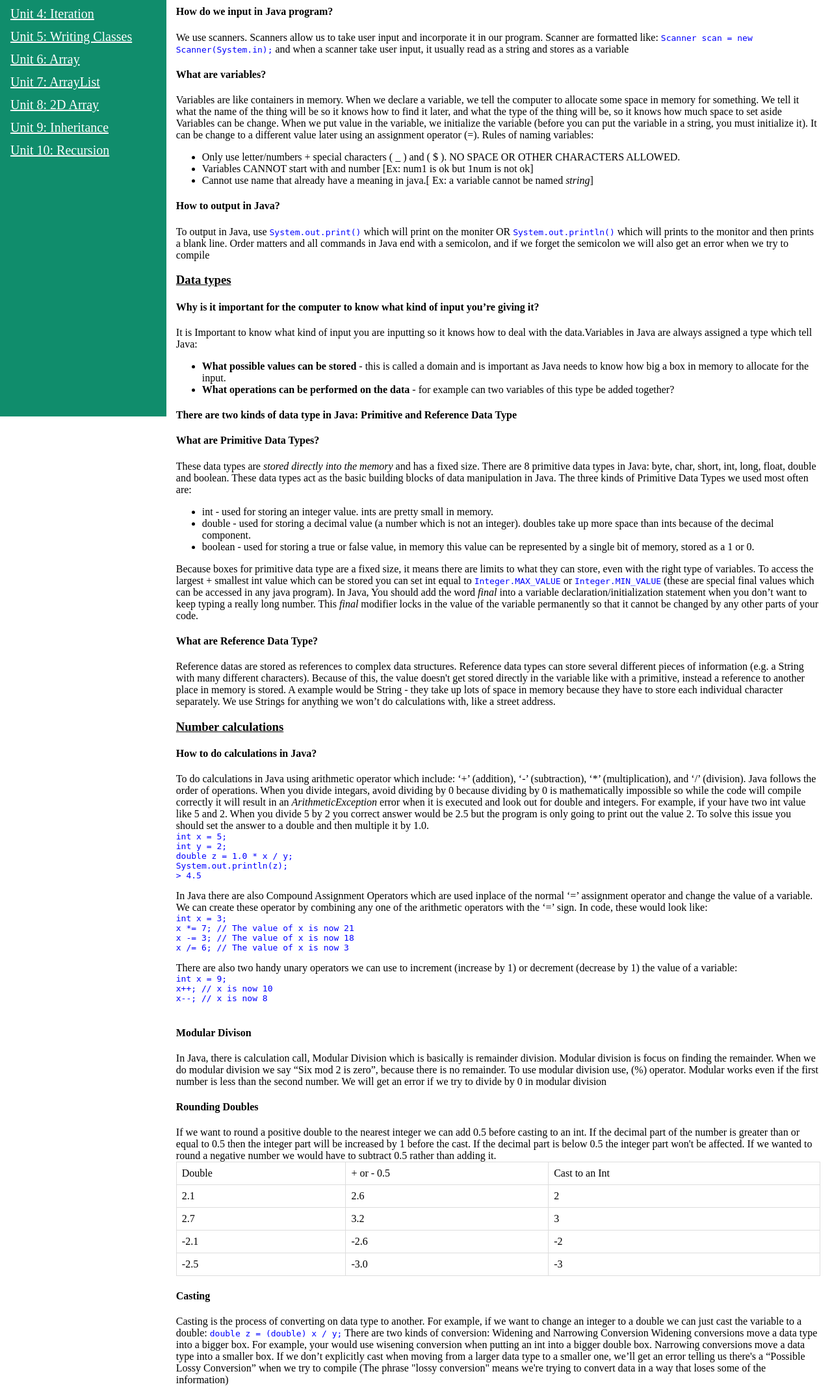
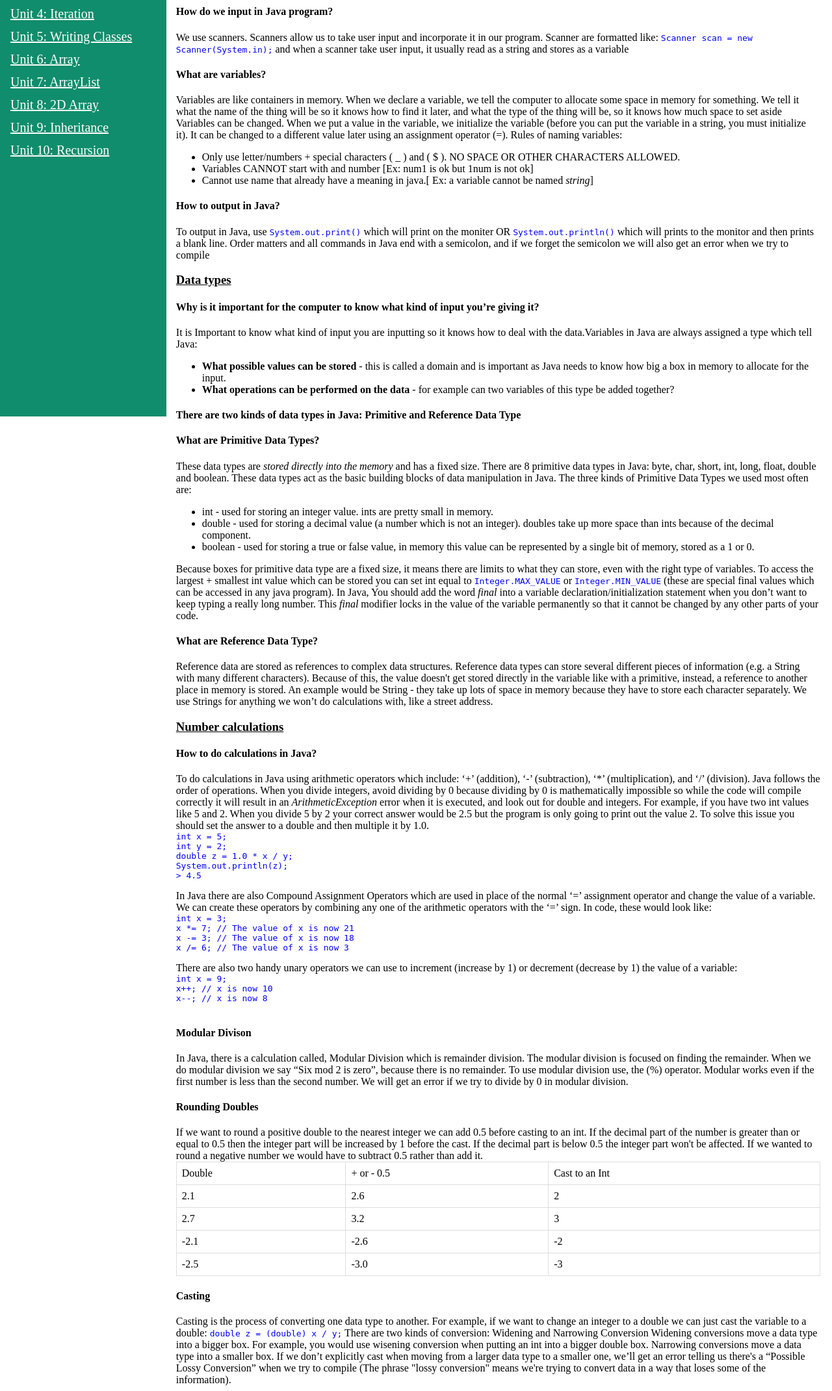
Before and after one commit to hstatsep-students/apcsa-fp, a Flask app: page /unit1 in a window 1280 px wide. Shown: the part 179-2320 px from the top of the page at 65% size. Run offline with Flask 2, Linux system fonts and the light colour scheme.

Commit message:
update repo

```diff
--- a/app/templates/unit_1.html
+++ b/app/templates/unit_1.html
@@ -2,6 +2,7 @@
     <head>
         <link rel="stylesheet" type="text/css" />
         <meta name="viewport" content="width=device-width, initial-scale=1">
+
         <style>
             table {
               border-collapse: collapse;
@@ -13,7 +14,6 @@
               text-align: left;
               padding: 8px;
             }
-
         </style>
     </head>
 
@@ -32,9 +32,10 @@
 
         <h4>What are variables?</h4>
         <body>Variables are like containers in memory. When we declare a variable, we tell the computer to allocate some space in memory for something. We tell it what the name of the thing will be so it knows how to find it later, and what the type of the thing will be, so it knows how much space to set aside</body>
-            <body>Variables can be change. When we put value in the variable, we initialize the variable (before you can put the variable in a string, you must initialize it). It can be change to a different value later using an assignment operator (=). </body>
+        <body>Variables can be changed. When we put a value in the variable, we initialize the variable (before you can put the variable in a string, you must initialize it). It can be changed to a different value later using an assignment operator (=). </body>
 
         <body>Rules of naming variables:</body>
+
         <ul>
             <li>Only use letter/numbers + special characters ( _ ) and ( $ ). NO SPACE OR OTHER CHARACTERS ALLOWED.</li>
             <li>Variables CANNOT start with and number [Ex: num1 is ok but 1num is not ok]</li>
@@ -50,33 +51,36 @@
 
         <h4> Why is it important for the computer to know what kind of input you’re giving it?</h4>
         <body>It is Important to know what kind of input you are inputting so it knows how to deal with the data.Variables in Java are always assigned a type which tell Java:</body>
+
         <ul>
-                <li> <b>What possible values can be stored</b> - this is called a domain and is important as Java needs to know how big a box in memory to allocate for the input.</li>
-                <li> <b>What operations can be performed on the data</b> - for example can two variables of this type be added together?</li>
+            <li><b>What possible values can be stored</b> - this is called a domain and is important as Java needs to know how big a box in memory to allocate for the input.</li>
+            <li><b>What operations can be performed on the data</b> - for example can two variables of this type be added together?</li>
         </ul>
 
-            <h4>There are two kinds of data type in Java: Primitive and Reference Data Type</h4>
+        <h4>There are two kinds of data types in Java: Primitive and Reference Data Type</h4>
 
         <h4> What are  Primitive Data Types?</h4>
         <body>These data types are <i>stored directly into the memory</i> and has a fixed size. There are 8 primitive data types in Java: byte, char, short, int, long, float, double and boolean. These data types act as the basic building blocks of data manipulation in Java. The three kinds of Primitive Data Types we used most often are: </body>
+
         <ul>
             <li>int - used for storing an integer value. ints are pretty small in memory.</li>
             <li>double - used for storing a decimal value (a number which is not an integer). doubles take up more space than ints because of the decimal component.</li>
             <li>boolean - used for storing a true or false value, in memory this value can be represented by a single bit of memory, stored as a 1 or 0.</li>
         </ul>
-            <body>Because boxes for primitive data type are a fixed size, it means there are limits to what they can store, even with the right type of variables. To access the largest + smallest int value which can be stored you can set int equal to <code>Integer.MAX_VALUE</code> or <code>Integer.MIN_VALUE</code>  (these are special final values which can be accessed in any java program). </body>
+
+        <body>Because boxes for primitive data type are a fixed size, it means there are limits to what they can store, even with the right type of variables. To access the largest + smallest int value which can be stored you can set int equal to <code>Integer.MAX_VALUE</code> or <code>Integer.MIN_VALUE</code> (these are special final values which can be accessed in any java program). </body>
         <body>In Java, You should add the word <i>final</i> into a variable declaration/initialization statement when you don’t want to keep typing a really long number. This <i>final</i> modifier locks in the value of the variable permanently so that it cannot be changed by any other parts of your code. </body>
 
         <h4>What are Reference Data Type?</h4>
-            <body> Reference datas are stored as references to complex data structures. Reference data types can store several different pieces of information (e.g. a String with many different characters). Because of this, the value doesn't get stored directly in the variable like with a primitive, instead a reference to another place in memory is stored. A example would be String - they  take up lots of space in memory because they have to store each individual character separately. We use Strings for anything we won’t do calculations with, like a street address.</body>
+        <body> Reference data are stored as references to complex data structures. Reference data types can store several different pieces of information (e.g. a String with many different characters). Because of this, the value doesn't get stored directly in the variable like with a primitive, instead, a reference to another place in memory is stored. An example would be String - they take up lots of space in memory because they have to store each character separately. We use Strings for anything we won’t do calculations with, like a street address.</body>
     </div>
 
     <div class = "part3">
         <h3>Number calculations</h3>
 
         <h4>How to do calculations in Java?</h4>
-            <body> To do calculations in Java using arithmetic operator which include: ‘+’ (addition), ‘-’ (subtraction), ‘*’ (multiplication), and ‘/’ (division). Java follows the order of operations.</body>
-            <body>When you divide integars, avoid dividing by 0 because dividing by 0 is mathematically impossible so while the code will compile correctly it will result in an <i>ArithmeticException</i> error when it is executed and look out for double and integers. For example, if your have two int value like 5 and 2. When you divide 5 by 2 you correct answer would be 2.5 but the program is only going to print out the value 2. To solve this issue you should set the answer to a double and then multiple it by 1.0. <br></body>
+        <body> To do calculations in Java using arithmetic operators which include: ‘+’ (addition), ‘-’ (subtraction), ‘*’ (multiplication), and ‘/’ (division). Java follows the order of operations.</body>
+        <body>When you divide integers, avoid dividing by 0 because dividing by 0 is mathematically impossible so while the code will compile correctly it will result in an <i>ArithmeticException</i> error when it is executed, and look out for double and integers. For example, if you have two int values like 5 and 2. When you divide 5 by 2 your correct answer would be 2.5 but the program is only going to print out the value 2. To solve this issue you should set the answer to a double and then multiple it by 1.0. <br></body>
 
         <code>
             int x = 5;<br>
@@ -86,7 +90,7 @@
             > 4.5 <br><br>
         </code>
 
-            <body>In Java there are also Compound Assignment Operators which are used inplace of the normal ‘=’ assignment operator and change the value of a variable. We can create these operator by combining any one of the arithmetic operators with the ‘=’ sign. In code, these would look like:<br></body>
+        <body>In Java there are also Compound Assignment Operators which are used in place of the normal ‘=’ assignment operator and change the value of a variable. We can create these operators by combining any one of the arithmetic operators with the ‘=’ sign. In code, these would look like:<br></body>
 
         <code>
             int x = 3; <br>
@@ -96,6 +100,7 @@
         </code>
 
         <body>There are also two handy unary operators we can use to increment (increase by 1) or decrement (decrease by 1) the value of a variable:<br></body>
+
         <code>
             int x = 9;<br>
             x++; // x is now 10 <br>
@@ -103,9 +108,10 @@
         </code>
 
         <h4>Modular Divison</h4>
-            <body>In Java, there is calculation call, Modular Division which is basically is remainder division. Modular division is focus on finding the remainder. When we do modular division we say “Six mod 2 is zero”, because there is no remainder. To use modular division use, (%) operator. Modular works even if the first number is less than the second number. We will get an error if we try to divide by 0  in modular division<body>
+        <body>In Java, there is a calculation called, Modular Division which is remainder division. The modular division is focused on finding the remainder. When we do modular division we say “Six mod 2 is zero”, because there is no remainder. To use modular division use, the (%) operator. Modular works even if the first number is less than the second number. We will get an error if we try to divide by 0  in modular division. <body>
+
         <h4>Rounding Doubles</h4>
-            <body>If we want to round a positive double to the nearest integer we can add 0.5 before casting to an int. If the decimal part of the number is greater than or equal to 0.5 then the integer part will be increased by 1 before the cast. If the decimal part is below 0.5 the integer part won't be affected. If we wanted to round a negative number we would have to subtract 0.5 rather than adding it.<br> </body>
+        <body>If we want to round a positive double to the nearest integer we can add 0.5 before casting to an int. If the decimal part of the number is greater than or equal to 0.5 then the integer part will be increased by 1 before the cast. If the decimal part is below 0.5 the integer part won't be affected. If we wanted to round a negative number we would have to subtract 0.5 rather than add it.<br> </body>
 
         <table>
             <tr>
@@ -113,21 +119,25 @@
                 <td>+ or - 0.5</td>
                 <td>Cast to an Int</td>
             </tr>
+
             <tr>
                 <td>2.1</td>
                 <td>2.6</td>
                 <td>2</td>
             </tr>
+
             <tr>
                 <td>2.7</td>
                 <td>3.2</td>
                 <td>3</td>
             </tr>
+
             <tr>
                 <td>-2.1</td>
                 <td>-2.6</td>
                 <td>-2</td>
             </tr>
+
             <tr>
                 <td>-2.5</td>
                 <td>-3.0</td>
@@ -136,8 +146,8 @@
         </table>
 
         <h4>Casting</h4>
-            <body>Casting is the process of converting on data type to another. For example, if we want to change an integer to a double we can just cast the variable to a double: <code>double z = (double) x / y;</code> There are two kinds of conversion: Widening and Narrowing Conversion</body>
-            <body>Widening conversions move a data type into a bigger box. For example, your would use wisening conversion when putting an int into a bigger double box. Narrowing conversions move a data type into a smaller box. If we don’t explicitly cast when moving from a larger data type to a smaller one, we’ll get an error telling us there's a “Possible Lossy Conversion” when we try to compile (The phrase "lossy conversion" means we're trying to convert data in a way that loses some of the information) </body>
+        <body>Casting is the process of converting one data type to another. For example, if we want to change an integer to a double we can just cast the variable to a double: <code>double z = (double) x / y;</code> There are two kinds of conversion: Widening and Narrowing Conversion</body>
+        <body>Widening conversions move a data type into a bigger box. For example, you would use wisening conversion when putting an int into a bigger double box. Narrowing conversions move a data type into a smaller box. If we don’t explicitly cast when moving from a larger data type to a smaller one, we’ll get an error telling us there's a “Possible Lossy Conversion” when we try to compile (The phrase "lossy conversion" means we're trying to convert data in a way that loses some of the information).</body>
 
     </div>
 
```
Also changed, not shown: app/templates/unit_2.html (+32 -17 lines), app/templates/unit_3.html (+20 -4 lines), app/templates/unit_4.html (+17 -9 lines), app/templates/unit_5.html (+12 -5 lines). Lines whose indentation alone changed are shown as unchanged.
